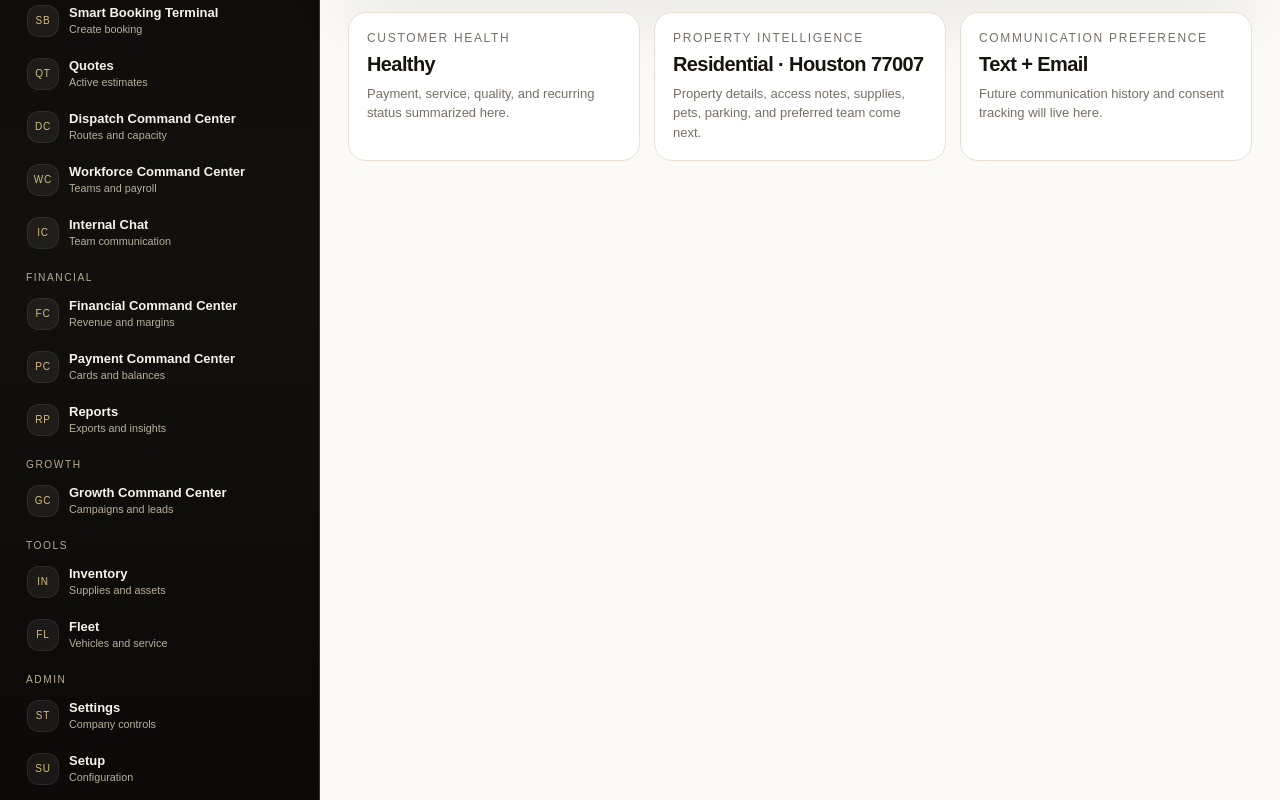
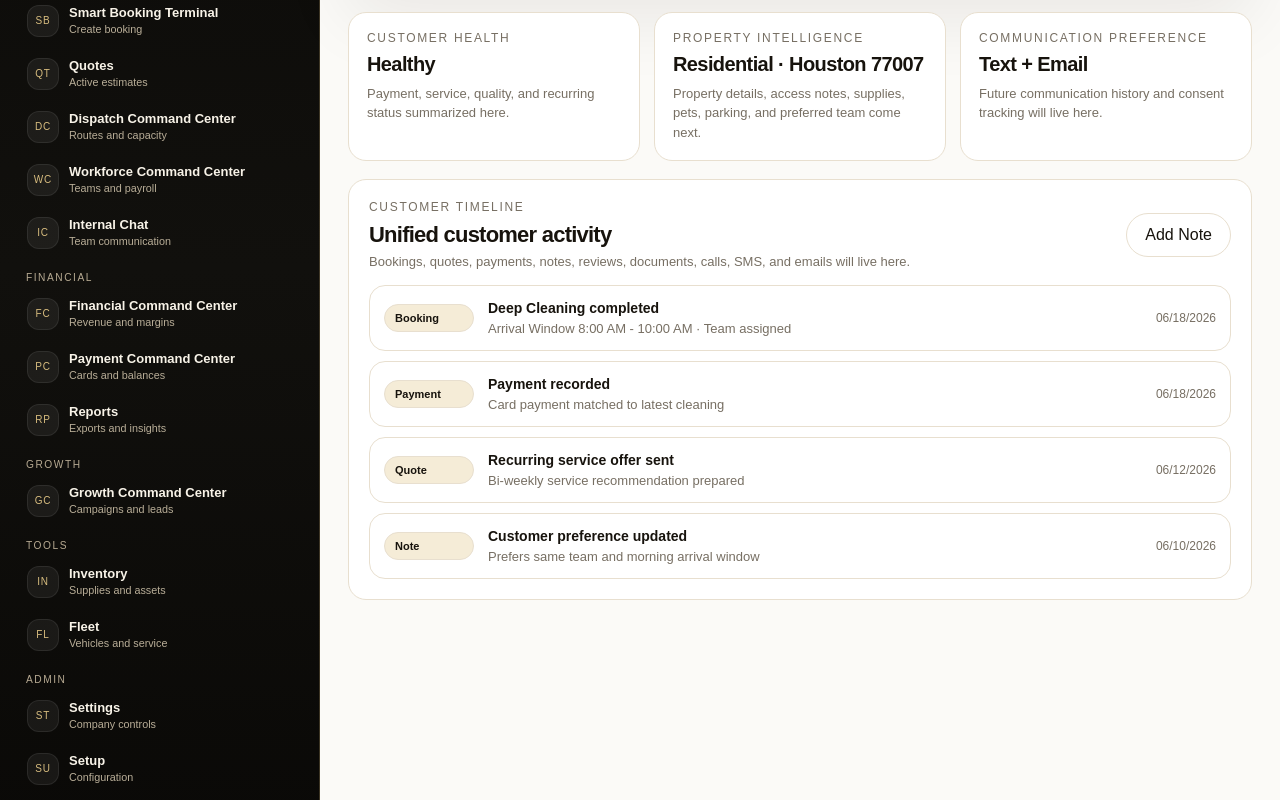
Before and after one commit to 360jarvis/JARVISV4, a Next.js app: page /app/customer-360 in a window 1280 px wide. Shown: the part 506-1306 px from the top of the page. Built offline with nearby package versions, Linux system fonts and the light colour scheme.

Commit message:
Add customer 360 timeline foundation

```diff
--- a/components/customers/Customer360Enterprise.tsx
+++ b/components/customers/Customer360Enterprise.tsx
@@ -1,6 +1,13 @@
 import type { CustomerRecord } from '../../lib/customers';
 
 const quickActions = ['Call', 'Text', 'Email', 'Book', 'Quote', 'Note'];
+
+const timeline = [
+  { type: 'Booking', title: 'Deep Cleaning completed', detail: 'Arrival Window 8:00 AM - 10:00 AM · Team assigned', date: '06/18/2026' },
+  { type: 'Payment', title: 'Payment recorded', detail: 'Card payment matched to latest cleaning', date: '06/18/2026' },
+  { type: 'Quote', title: 'Recurring service offer sent', detail: 'Bi-weekly service recommendation prepared', date: '06/12/2026' },
+  { type: 'Note', title: 'Customer preference updated', detail: 'Prefers same team and morning arrival window', date: '06/10/2026' }
+];
 
 export default function Customer360Enterprise({ customer }: { customer: CustomerRecord }) {
   const isPastDue = customer.status === 'Past Due';
@@ -58,6 +65,30 @@ export default function Customer360Enterprise({ customer }: { customer: Customer
         <Panel title="Property Intelligence" value={`${customer.propertyType} · ${customer.city} ${customer.zip}`} detail="Property details, access notes, supplies, pets, parking, and preferred team come next." />
         <Panel title="Communication Preference" value="Text + Email" detail="Future communication history and consent tracking will live here." />
       </section>
+
+      <section className="lux-card" style={{ padding: 20 }}>
+        <div style={{ display: 'flex', justifyContent: 'space-between', gap: 12, alignItems: 'center', flexWrap: 'wrap' }}>
+          <div>
+            <p className="kicker" style={{ margin: 0 }}>Customer Timeline</p>
+            <h2 style={{ margin: '8px 0 0', fontSize: 22, letterSpacing: '-0.035em' }}>Unified customer activity</h2>
+            <p style={{ margin: '6px 0 0', color: 'var(--jarvixx-muted)', fontSize: 13 }}>Bookings, quotes, payments, notes, reviews, documents, calls, SMS, and emails will live here.</p>
+          </div>
+          <button className="lux-button secondary" type="button">Add Note</button>
+        </div>
+
+        <div style={{ display: 'grid', gap: 10, marginTop: 16 }}>
+          {timeline.map((item) => (
+            <article key={item.title} style={{ display: 'grid', gridTemplateColumns: '90px 1fr auto', gap: 14, alignItems: 'center', border: '1px solid var(--jarvixx-border)', borderRadius: 16, padding: 14, background: '#fff' }}>
+              <Tag tone="gold">{item.type}</Tag>
+              <div>
+                <strong style={{ display: 'block', fontSize: 14 }}>{item.title}</strong>
+                <span style={{ display: 'block', marginTop: 5, color: 'var(--jarvixx-muted)', fontSize: 13 }}>{item.detail}</span>
+              </div>
+              <span style={{ color: 'var(--jarvixx-muted)', fontSize: 12 }}>{item.date}</span>
+            </article>
+          ))}
+        </div>
+      </section>
     </div>
   );
 }
```
